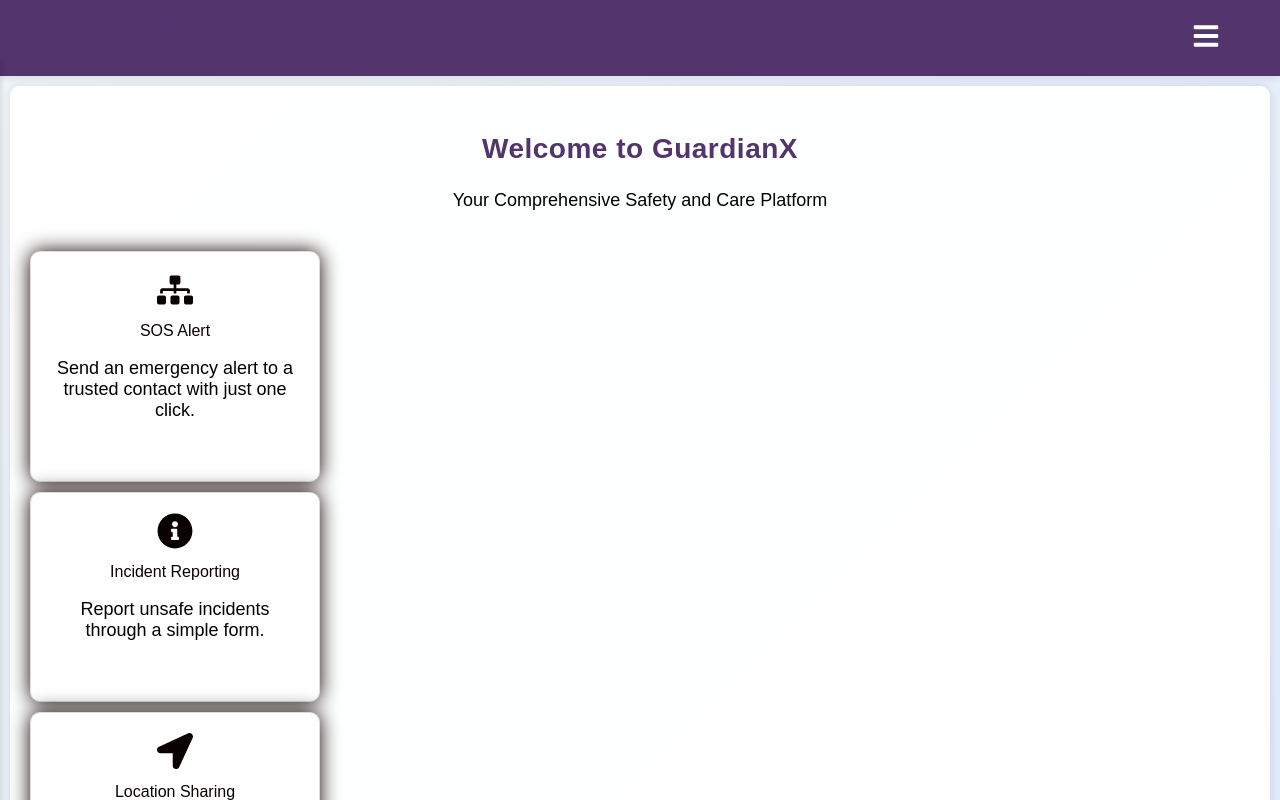
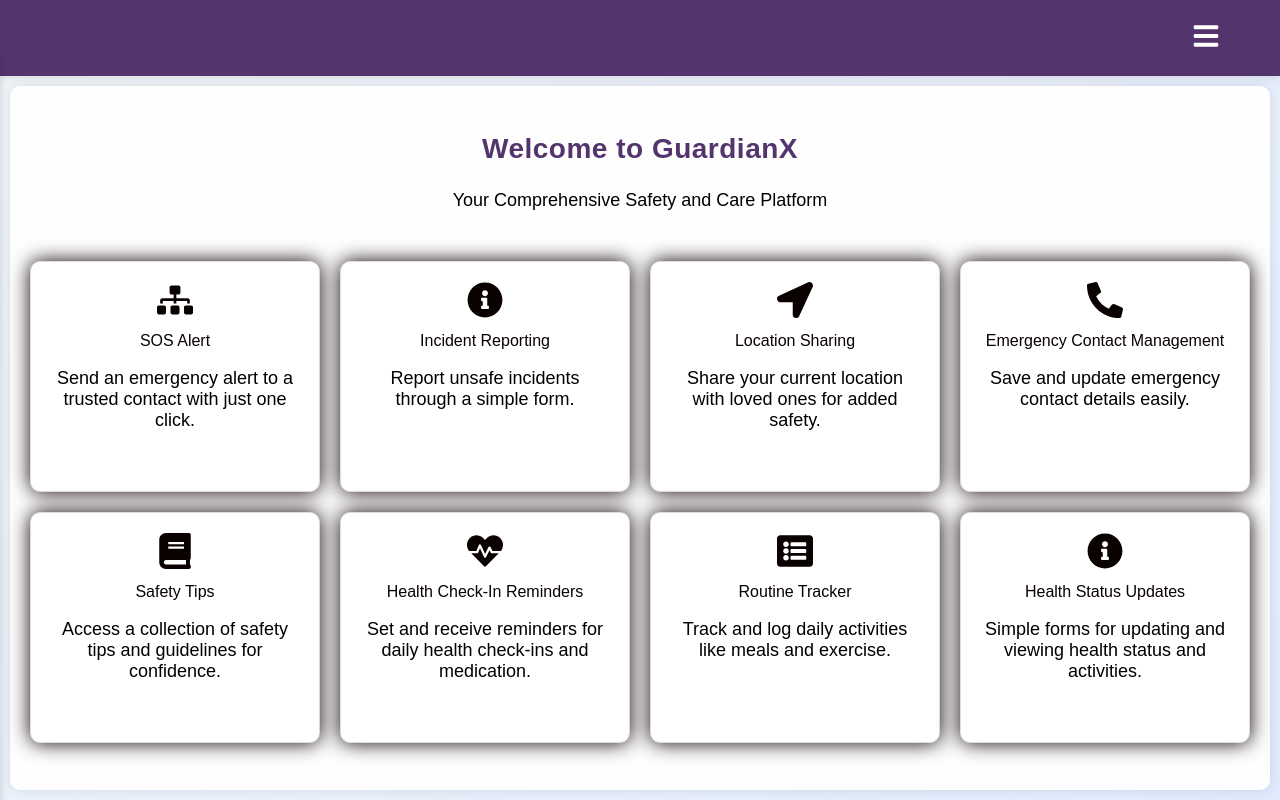
Before and after one commit to gunn333/GuardianX, a React (Create React App) app in the folder SeniorGuardian/: page /home in a window 1280 px wide. Built offline with nearby package versions, Linux system fonts and the light colour scheme.

Commit message:
Landing Page

```diff
--- a/SeniorGuardian/src/Screens/Landing Page/LandingPage.jsx
+++ b/SeniorGuardian/src/Screens/Landing Page/LandingPage.jsx
@@ -19,7 +19,7 @@
 
 			<p>Your Comprehensive Safety and Care Platform</p>
 
-			<div className="featuresl">
+			<div className="features">
 				{/* Women Safety Features */}
 				<div className="featurel">
 					<FaSitemap className="feature-icon" />
```
